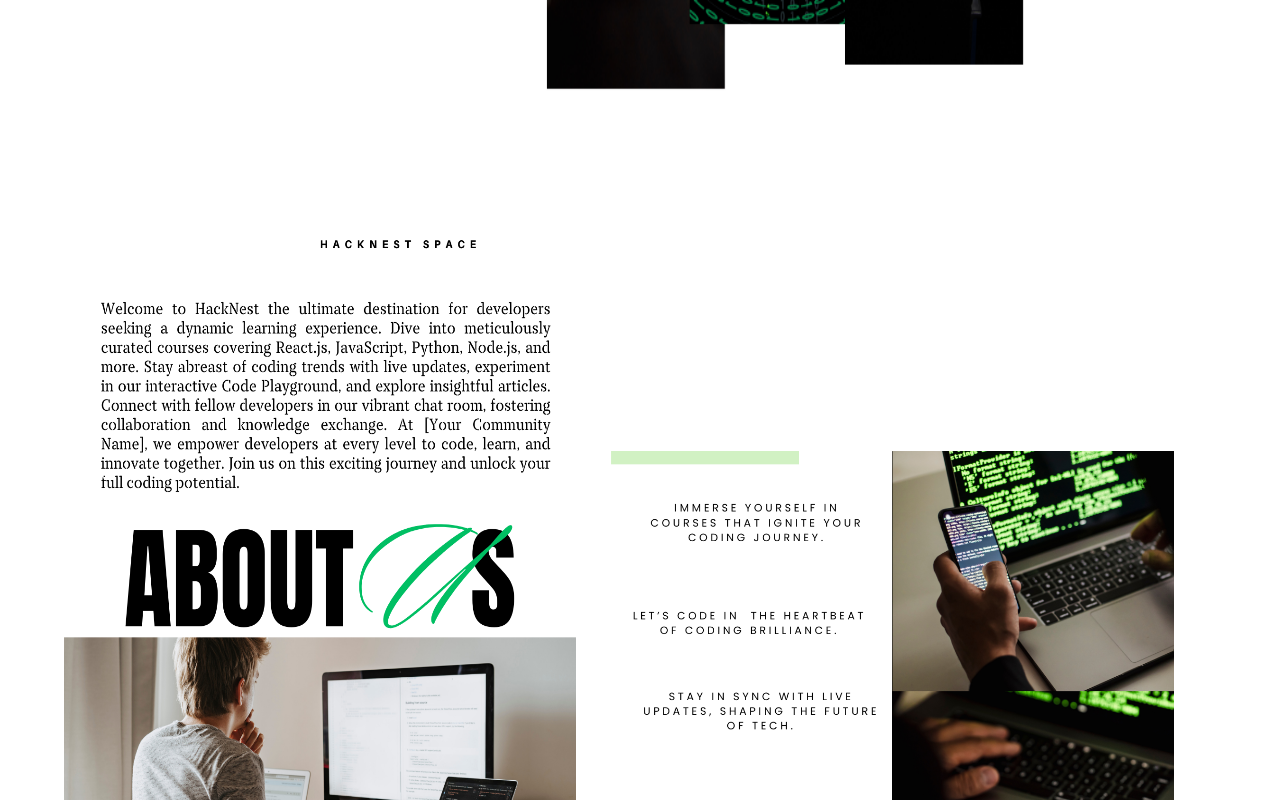
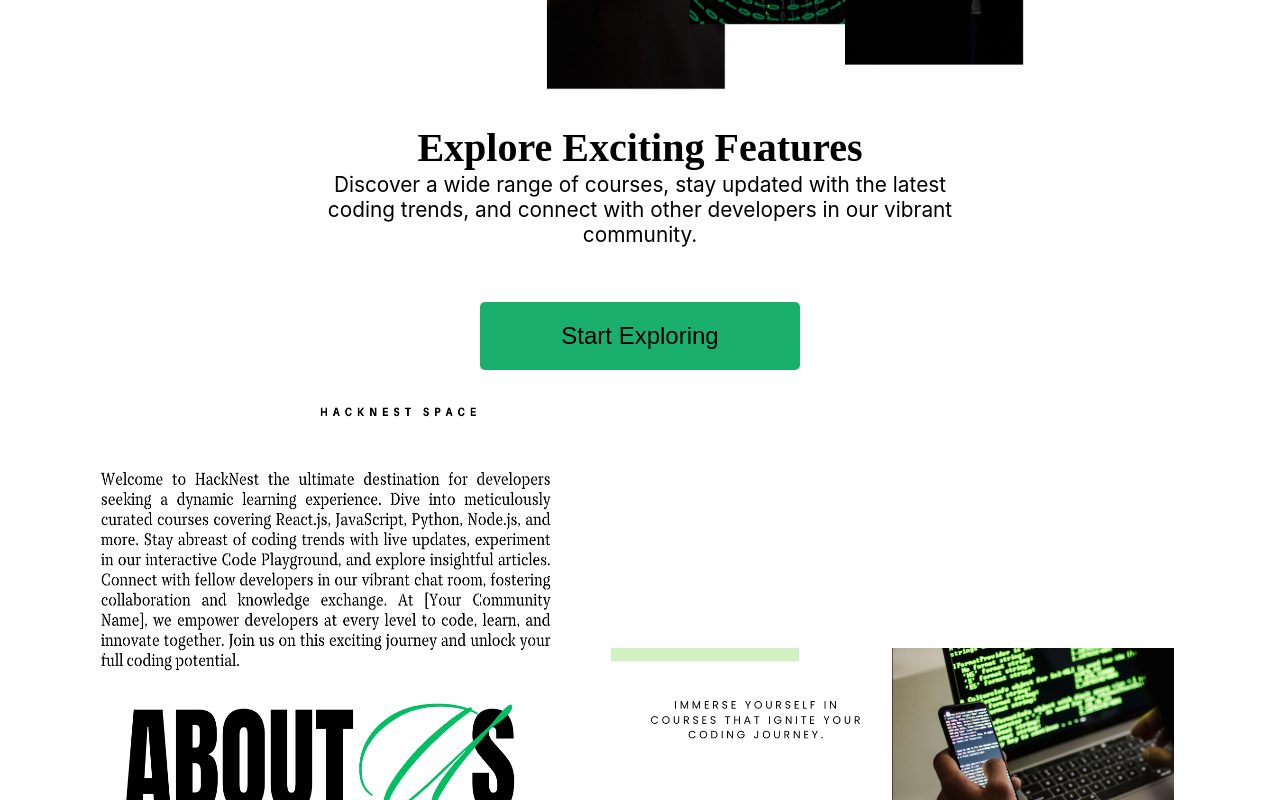
Before and after one commit to BahaaMahjoubyy/S-project-2, a React (Create React App) app in the folder Front-end/my-app/: page / in a window 1280 px wide. Shown: the part 820-1620 px from the top of the page. Built offline with nearby package versions, Linux system fonts and the light colour scheme; no server answers; the HTML template or start-up script is replaced by a standard one.

Commit message:
explore section in home page

```diff
--- a/Front-end/my-app/src/App.css
+++ b/Front-end/my-app/src/App.css
@@ -32,12 +32,59 @@ body{
   text-decoration: underline;
 }
 
+.Home {
+  position: relative;
+}
+
 .Home img {
-  width:70%;
-  height :900px;
+  width: 70%;
+  height: 900px;
   margin-left: 13%;
   margin-top: 0%;
 }
+
+/* Home.css */
+
+.home-content {
+  position: absolute;
+  top: 80%; /* Adjust this value to control the vertical position */
+  left: 50%;
+  transform: translateX(-50%);
+  text-align: center;
+  margin-top: 8%;
+}
+
+.home-content h2 {
+  font-size: 2.5rem;
+  margin-bottom: 20px;
+  font-family: 'Times New Roman', Times, serif;
+}
+
+.home-content p {
+  font-size: 1.3rem;
+  margin-bottom: 30px;
+  margin-top: 4%;
+  color: #000000;
+}
+
+.home-content button {
+  background-color: #1aaf6c;
+  color: #000000;
+  padding: 20px;
+  font-size: 1.5rem;
+  border: none;
+  border-radius: 5px;
+  cursor: pointer;
+  transition: background-color 0.3s;
+  width: 50%;
+}
+
+.home-content button:hover {
+  background-color: #b6f0b6;
+}
+
+
+
 
 /* About.css */
 .about {
@@ -50,14 +97,14 @@ body{
   height: auto;
   margin-left: 5%;
   margin-bottom: 15%;
-  margin-top: 3%;
+  margin-top: 16%;
 
 }
 
 .about .ab2 img {
   width: 80%;
   height: auto;
-  margin-top: 40%;
+  margin-top: 68%;
 }
 
 .navbar img {
--- a/Front-end/my-app/src/App.js
+++ b/Front-end/my-app/src/App.js
@@ -40,10 +40,18 @@ function App() {
 
       <hr></hr>
 
+
       {view === 'Home' && (
         <>
           <div className='Home'>
             <img src={home} alt="Home" />
+            <div className="home-content">
+              <h2>Explore Exciting Features</h2>
+              <p>
+                Discover a wide range of courses, stay updated with the latest coding trends, and connect with other developers in our vibrant community.
+              </p>
+              <button onClick={() => changeView('CodesNews')}>Start Exploring</button>
+            </div>
           </div>
           <About ref={aboutRef} />
         </>
--- a/Front-end/my-app/src/css/footer.css
+++ b/Front-end/my-app/src/css/footer.css
@@ -37,7 +37,7 @@ margin-top: 6%;
   }
 
   .social-icons a {
-    color: #21c00f;
+    color: #1aaf6c;
     margin-right: 15px;
     font-size: 1.9rem;
   }
@@ -45,7 +45,7 @@ margin-top: 6%;
   .footer-bottom {
     margin-top: 10px;
     text-align: center;
-    background-color: #b2d2aa;
+    background-color: #1aaf6c;
     padding: 5px 0;
     margin:0;
 
```
Also changed, not shown: 2 other files (tests, documents, lock files or other folders).
